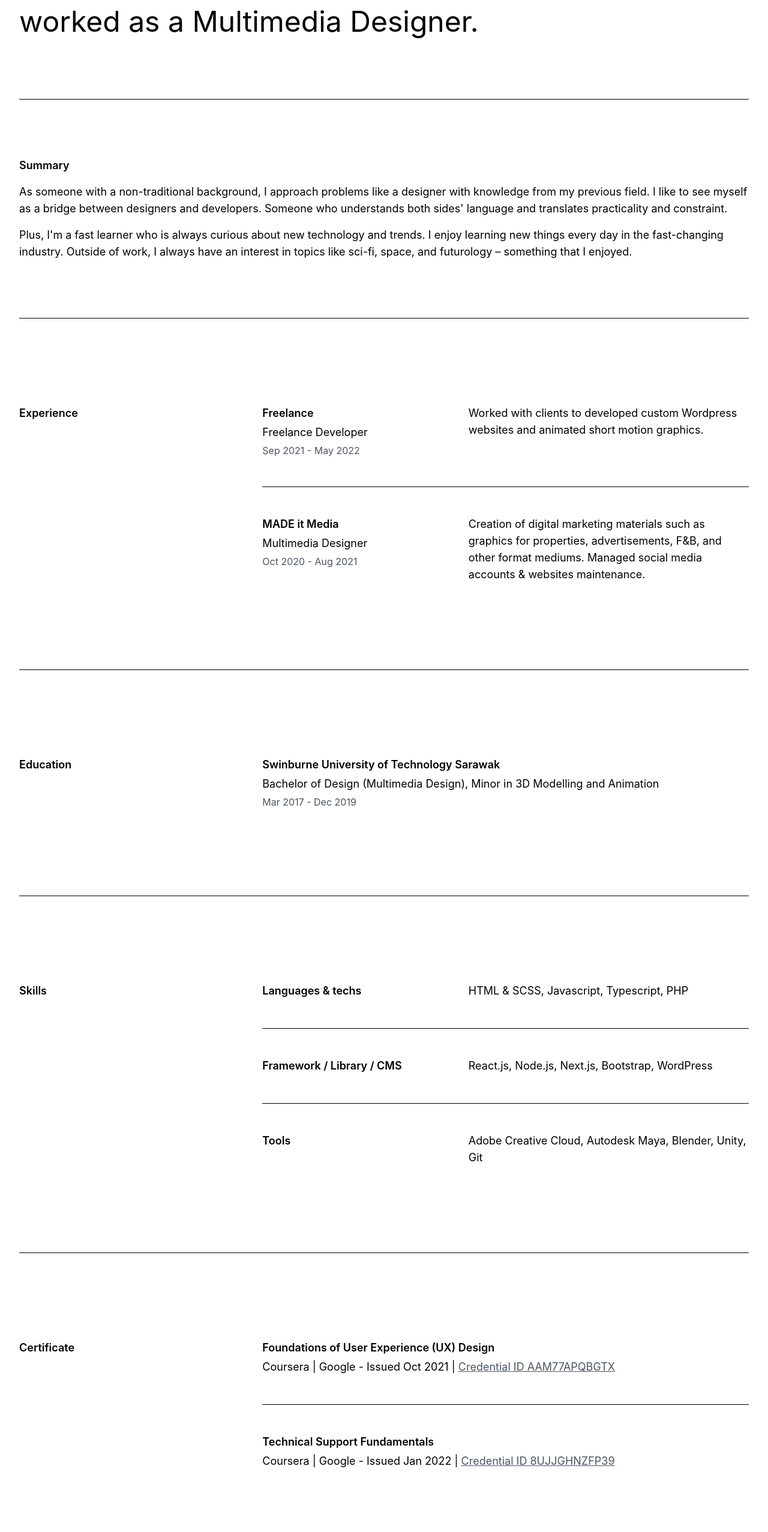
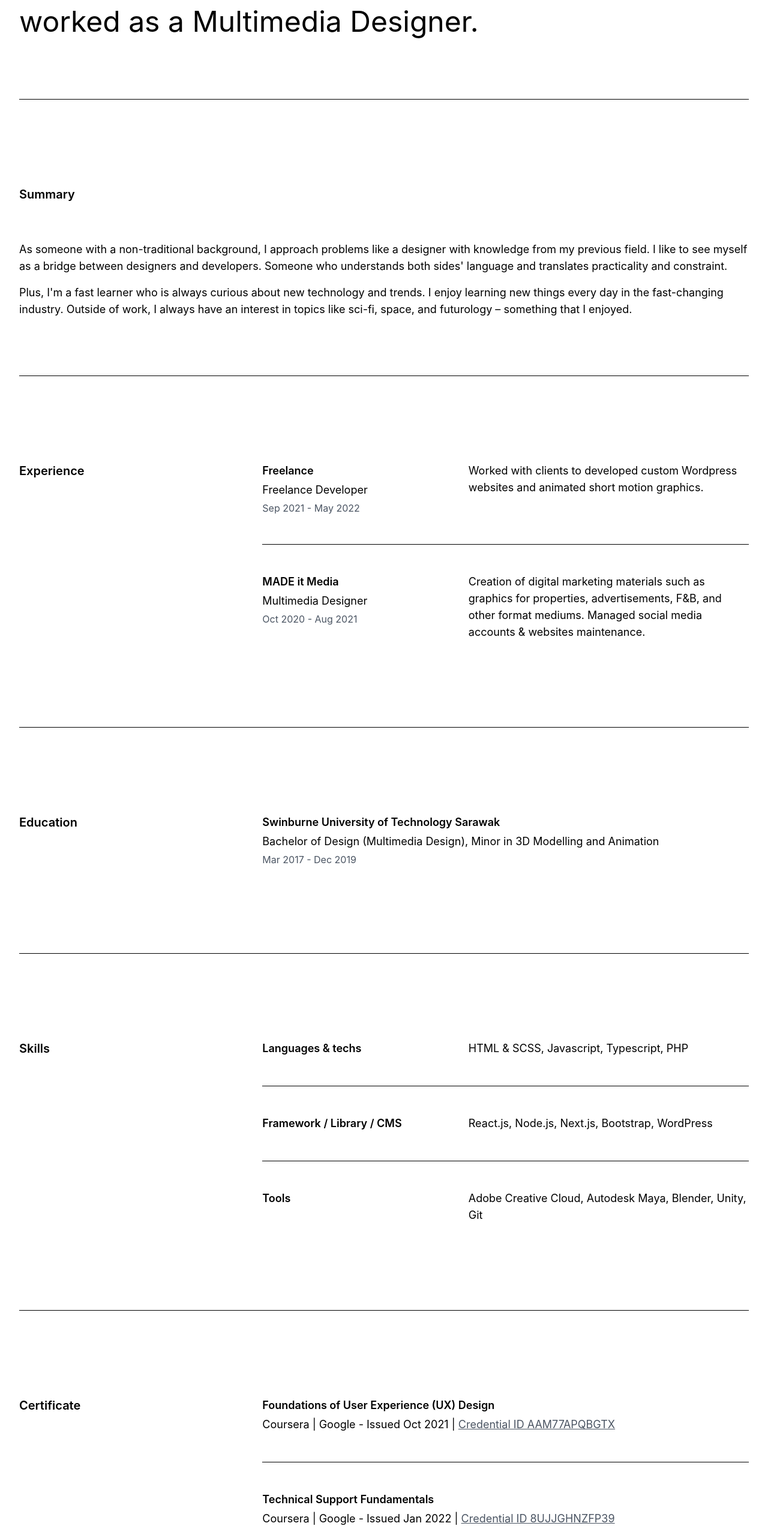
Before and after one commit to Johnmojo/johnnychai.com, a Next.js app: page /about in a window 1280 px wide. Shown: the part 835-3389 px from the top of the page at 60% size. Built offline with nearby package versions, Linux system fonts and the light colour scheme.

Commit message:
fix: About page formatting

```diff
--- a/pages/about.tsx
+++ b/pages/about.tsx
@@ -25,7 +25,9 @@ const About = () => {
             </div>
           </div>
           <div className="gap-10 space-y-4 py-24 text-lg">
-            <p className="font-semibold">Summary</p>
+            <p className="w-1/3 py-12 text-xl font-semibold underline md:no-underline">
+              Summary
+            </p>
             <p></p>
             <p>
               As someone with a non-traditional background, I approach problems
@@ -44,7 +46,9 @@ const About = () => {
           </div>
           <div className="flex flex-col py-24 md:flex-row">
             <div className="w-1/3 py-12">
-              <h1 className="text-lg font-semibold">Experience</h1>
+              <h1 className="text-xl font-semibold underline md:no-underline">
+                Experience
+              </h1>
             </div>
             <div className="w-full divide-y divide-solid text-lg md:w-2/3">
               <div className="flex flex-col gap-8 py-12 text-lg md:flex-row">
@@ -79,7 +83,9 @@ const About = () => {
           </div>
           <div className="flex flex-col py-24 md:flex-row">
             <div className="w-1/3 py-12">
-              <h1 className="text-lg font-semibold">Education</h1>
+              <h1 className="text-xl font-semibold underline md:no-underline">
+                Education
+              </h1>
             </div>
             <div className="w-full space-y-4 py-12 text-lg md:w-2/3">
               <div className="space-y-1">
@@ -96,7 +102,9 @@ const About = () => {
           </div>
           <div className="flex flex-col py-24 md:flex-row">
             <div className="w-full py-12 md:w-1/3">
-              <h1 className="text-lg font-semibold">Skills</h1>
+              <h1 className="text-xl font-semibold underline md:no-underline">
+                Skills
+              </h1>
             </div>
             <div className="w-full divide-y divide-solid text-lg md:w-2/3">
               <div className="flex flex-col gap-8 py-12 text-lg md:flex-row">
@@ -129,7 +137,9 @@ const About = () => {
           </div>
           <div className="flex flex-col py-24 md:flex-row">
             <div className="w-full py-12 md:w-1/3">
-              <h1 className="text-lg font-semibold">Certificate</h1>
+              <h1 className="text-xl font-semibold underline md:no-underline">
+                Certificate
+              </h1>
             </div>
             <div className="w-full divide-y divide-solid text-lg md:w-2/3">
               <div className="space-y-1 py-12">
```
